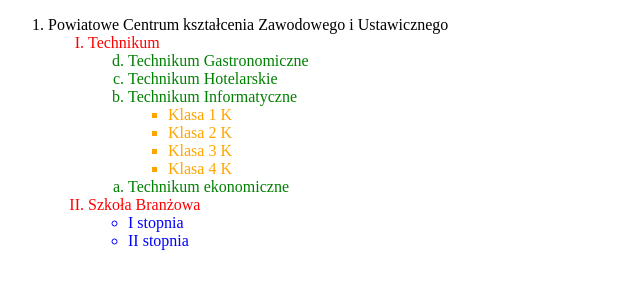
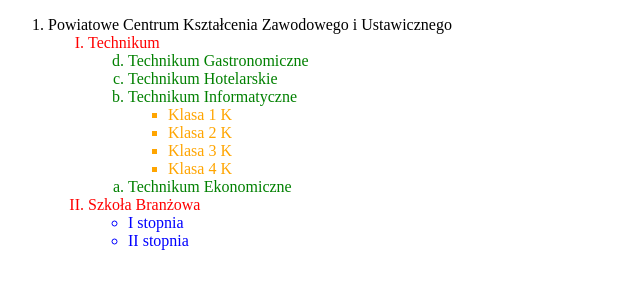
Before and after one commit to Mido4You/zad14-2, a plain HTML site: page index.html in a window 1280 px wide. Shown: the full height of the page, 0-640 px from the left. Drawn offline with Linux system fonts and the light colour scheme.

Commit message:
Update index.html

```diff
--- a/index.html
+++ b/index.html
@@ -12,7 +12,7 @@
 
 <body>
   <ol type="1">
-    <li>Powiatowe Centrum kształcenia Zawodowego i Ustawicznego</li>
+    <li>Powiatowe Centrum Kształcenia Zawodowego i Ustawicznego</li>
     <ol type="I" color="red">
       <li style="color: red;">Technikum</li>
 
@@ -28,7 +28,7 @@
           <li style="color: orange;">Klasa 4 K</li>
         </ul>
 
-        <li style="color: green;">Technikum ekonomiczne</li>
+        <li style="color: green;">Technikum Ekonomiczne</li>
       </ol>
       <li style="color: red;">Szkoła Branżowa</li>
       <ul type="circle">
```
